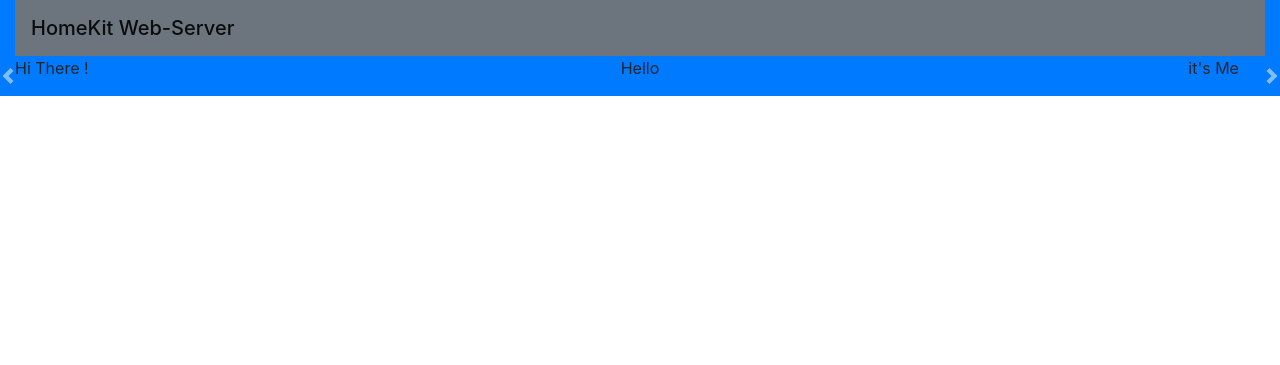
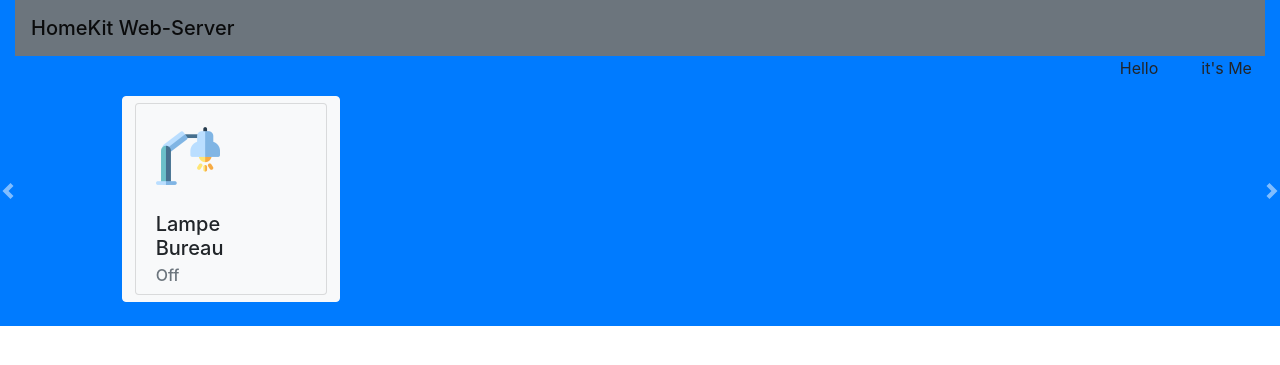
Before and after one commit to ChrisCab98/HomeKit-WebServer, a Flask app: page / in a window 1280 px wide. Shown: the top 365 px of the page. Run offline with Flask 2, Linux system fonts and the light colour scheme; some libraries are stand-ins or nearby versions.

Commit message:
test button

```diff
--- a/app.py
+++ b/app.py
@@ -10,8 +10,8 @@
 app = Flask(__name__)
 app.config['SECRET'] = 'my secret key'
 app.config['TEMPLATES_AUTO_RELOAD'] = True
-app.config['MQTT_BROKER_URL'] = '192.168.68.113' # Devisubox
-# app.config['MQTT_BROKER_URL'] = '192.168.1.29' # Home
+# app.config['MQTT_BROKER_URL'] = '192.168.68.113' # Devisubox
+app.config['MQTT_BROKER_URL'] = '192.168.1.29' # Home
 # app.config['MQTT_BROKER_URL'] = '127.0.0.1' # Localhost
 app.config['MQTT_BROKER_PORT'] = 1883
 app.config['MQTT_USERNAME'] = ''
--- a/templates/homepage.html
+++ b/templates/homepage.html
@@ -26,7 +26,7 @@
         <div class="row">
             <!-- Left Pannel -->
             <div class="col-sm-1 col-md-1">
-                <p>Hi There !</p>
+                <!-- <p>Hi There !</p> -->
                 <a class="carousel-control-prev" href="#carouselExampleControls" role="button" data-slide="prev">
                     <span class="carousel-control-prev-icon" aria-hidden="true"></span>
                     <span class="sr-only">Previous</span>
@@ -34,17 +34,72 @@
             </div>
             <!-- Center Pannel -->
             <div class="col-sm-10 col-md-10">
-                <p class="text-center">Hello</p>
+                <p class="text-right">Hello</p>
+                <div id="carouselExampleControls" class="carousel slide">
+                    <div class="carousel-inner">
 
+                        <div class="carousel-item active">
+
+                            <button type="button" class="btn btn-light">
+                                <div class="card bg-light text-left" style="width: 12rem; height: 12rem;">
+                                    <div class="card-body">
+                                        <img width="64" height="64" src="../static/lamp.png" class="mr-3" alt="...">
+                                        <h5 class="card-title"> <br> Lampe <br> Bureau</h5>
+                                        <!-- <p class="card-text">Off</p> -->
+                                        <h6 class="card-subtitle mb-2 text-muted">Off</h6>
+                                    </div>
+                                </div>
+                            </button>
+
+                            <br>
+                            <br>
+
+                            <!-- <div class="card bg-light mb-3" style="max-width: 15rem; height: 15rem;">
+                                <div class="card-body">
+                                    <img width="64" height="64" src="../static/lamp.png" class="mr-3" alt="...">
+                                    <h5 class="card-title"> <br> Lampe <br> Bureau</h5>
+                                    <p class="card-text text-danger">No response</p>
+                                </div>
+                            </div> -->
+
+                        </div>
+
+                        <div class="carousel-item">
+
+                            <div class="btn-group-toggle" data-toggle="buttons">
+
+                                <label class="btn btn-secondary active">
+                                    <img width="64" height="64" src="../static/powerOutlet.png" alt="...">
+                                    <input type="checkbox" checked autocomplete="off">
+                                    <p class="text-left">
+                                        Moniteur <br> Externe
+                                    </p>
+                                </label>
+
+                            </div>
+
+                            <div class="card bg-light mb-3" style="max-width: 15rem; height: 15rem;">
+                                <div class="card-body btn" role="button">
+                                    <img width="64" height="64" src="../static/powerOutlet.png" alt="...">
+                                    <h5 class="card-title text-left"> <br> Moniteur <br> Externe</h5>
+                                    <p class="card-text text-left">Off</p>
+                                </div>
+                            </div>
+
+                        </div>
+                    </div>
+                </div>
 
             </div>
             <!-- Right Pannel -->
             <div class="col-sm-1 col-md-1">
-                <p>it's Me</p>
-                <a class="carousel-control-next" href="#carouselExampleControls" role="button" data-slide="next">
-                    <span class="carousel-control-next-icon" aria-hidden="true"></span>
-                    <span class="sr-only">Next</span>
-                </a>
+                <p class="text-center">it's Me</p>
+
+                <div class="d-block">
+                    <a class="carousel-control-next" href="#carouselExampleControls" role="button" data-slide="next">
+                        <span class="carousel-control-next-icon" aria-hidden="true"></span>
+                    </a>
+                </div>
             </div>
         </div>
 
```
